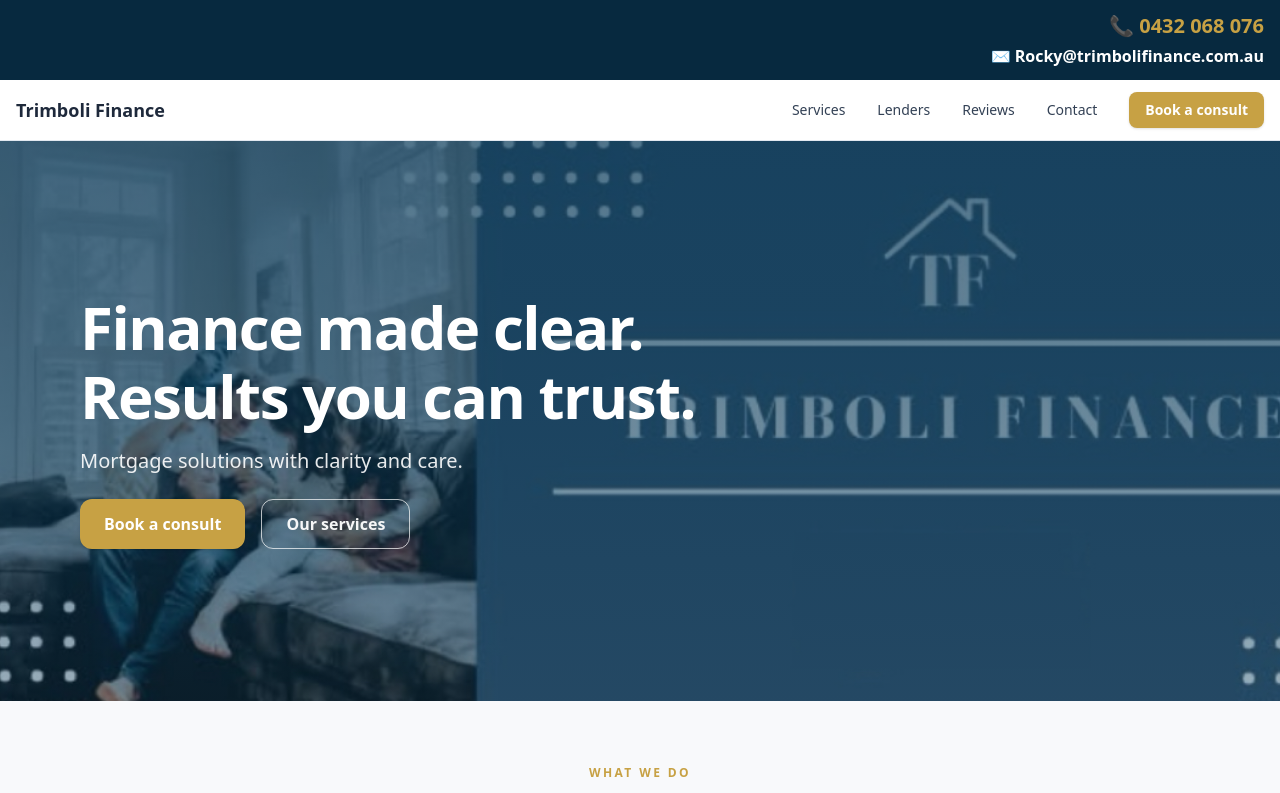
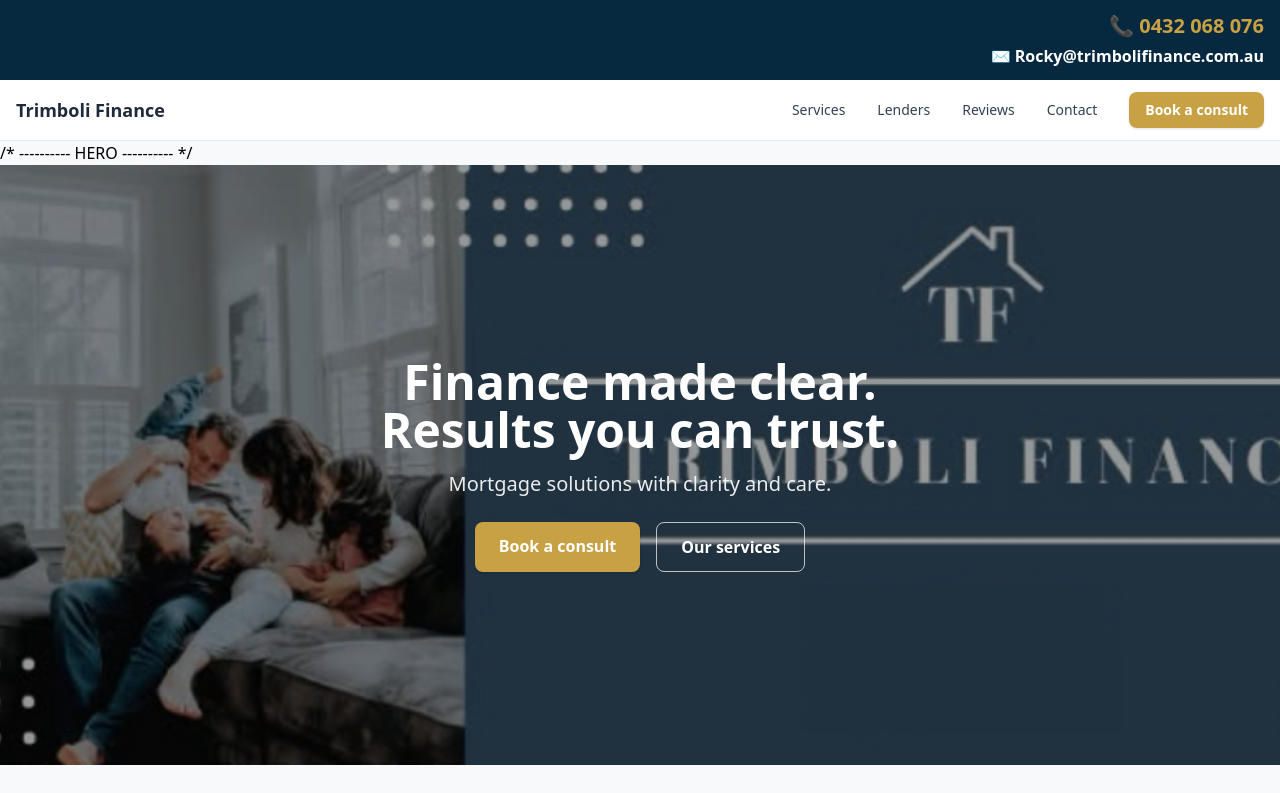
Before and after one commit to gianninatcassar-hash/trimboli-finance, a React (Vite) app: page / in a window 1280 px wide. Shown: the top 793 px of the page. Built offline with nearby package versions, Linux system fonts and the light colour scheme.

Commit message:
Update App.jsx

```diff
--- a/src/App.jsx
+++ b/src/App.jsx
@@ -128,53 +128,42 @@
       <Topbar />
       <Nav />
 
-{/* HERO */}
-<section id="home" className="relative overflow-hidden">
-  {/* Background */}
-  <img
-    src="/hero-banner.png"
-    alt="Trimboli Finance banner"
-    className="w-full h-[60vh] sm:h-[70vh] object-cover"
-  />
+/* ---------- HERO ---------- */
+<section
+  id="home"
+  className="relative h-[60vh] md:h-[75vh] flex items-center justify-center text-center text-white"
+  style={{
+    backgroundImage: "url('/hero-banner.png')",
+    backgroundSize: "cover",
+    backgroundPosition: "center",
+    backgroundColor: COLORS.navy,
+  }}
+>
+  <div className="absolute inset-0 bg-black/40" /> {/* dark overlay for text contrast */}
 
-  {/* Strong, soft gradient overlay so lines in the banner don't cut through text */}
-  <div className="absolute inset-0 bg-gradient-to-b from-[#0b3b5a]/70 via-[#0b3b5a]/60 to-[#0b3b5a]/40" />
-
-  {/* Content */}
-  <div className="absolute inset-0">
-    <div className="mx-auto max-w-6xl px-4 h-full flex items-start sm:items-center">
-      {/* push headline down on mobile so it clears the stripe */}
-      <div className="pt-10 sm:pt-0">
-        <h1
-          className="text-white font-extrabold tracking-tight
-                     text-4xl sm:text-5xl md:text-6xl leading-tight sm:leading-tight md:leading-[1.15]
-                     max-w-[28ch]"
-        >
-          <span className="block">Finance made clear.</span>
-          <span className="block">Results you can trust.</span>
+  <div className="relative z-10 px-4">
+    <h1 className="text-3xl md:text-5xl font-bold leading-tight">
+      Finance made clear.
+      <br />
+      Results you can trust.
     </h1>
-
-        <p className="mt-4 text-white/90 text-lg sm:text-xl max-w-[42ch]">
+    <p className="mt-4 text-lg md:text-xl text-white/90">
       Mortgage solutions with clarity and care.
     </p>
-
-        <div className="mt-6 flex flex-wrap gap-4">
+    <div className="mt-6 flex justify-center gap-4 flex-wrap">
       <a
-            href="mailto:Rocky@trimbolifinance.com.au?subject=Book%20a%20consult&body=Hi%20Rocky,%0A%0AMy%20name:%20%0APhone:%20%0ANature%20of%20enquiry:%20%0ABest%20time%20to%20contact:%20%0A%0AThanks!"
-            className="inline-flex items-center rounded-xl px-6 py-3 text-base font-semibold text-white shadow hover:opacity-95"
-            style={{ backgroundColor: '#c7a144' }}
+        href="#contact"
+        className="rounded-lg px-6 py-3 font-semibold text-white shadow"
+        style={{ backgroundColor: COLORS.gold }}
       >
         Book a consult
       </a>
-
       <a
         href="#services"
-            className="inline-flex items-center rounded-xl px-6 py-3 text-base font-semibold border border-white/70 text-white/95 hover:bg-white/10"
+        className="rounded-lg px-6 py-3 font-semibold border border-white/70 text-white"
       >
         Our services
       </a>
-        </div>
-      </div>
     </div>
   </div>
 </section>
```
Lines whose indentation alone changed are shown as unchanged.
